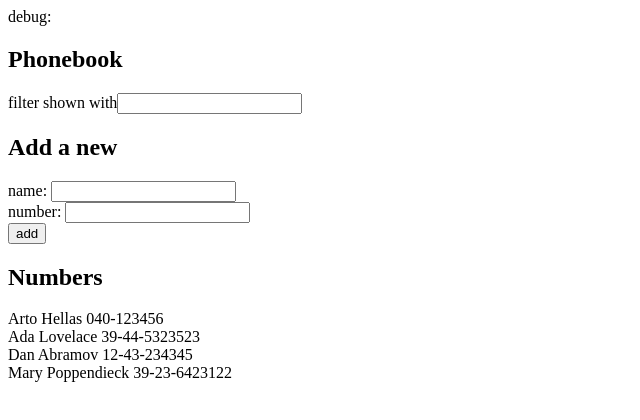
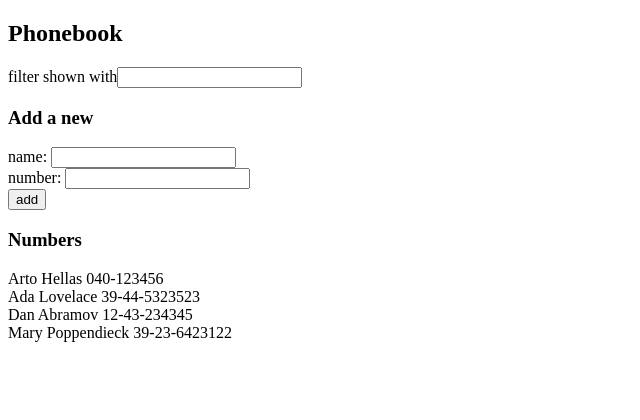
Before and after one commit to unixzilla/fullstack_exercises, a React (Create React App) app in the folder part2/phonebook/: page / in a window 1280 px wide. Shown: the top 420 px of the page, without its empty margins (0-640 px from the left). Built offline with nearby package versions, Linux system fonts and the light colour scheme.

Commit message:
finisih 2.10

```diff
--- a/part2/phonebook/src/App.js
+++ b/part2/phonebook/src/App.js
@@ -3,6 +3,39 @@ import React,{useState} from 'react'
 const Person = ({person}) => {
   return(
     <div>{person.name} {person.number}</div>
+  )
+}
+const Persons = ({personToShow})=>{
+  return (
+    <div>
+      {personToShow.map((person,i)=><Person key={i} person={person}/>)}
+    </div>
+  )
+}
+
+const Filter = ({newSearch,setSearch}) => {
+  return (
+    <div>
+        filter shown with<input value={newSearch} onChange={(event) => setSearch(event.target.value)} />
+    </div>
+  )
+}
+
+const PersonForm = ({addPerson,newName,newNumber,setNewName,setNewNumber}) => {
+
+  return (
+    <div>
+      <form onSubmit={addPerson}>
+        <div>
+          name: <input value={newName} onChange={(event)=>setNewName(event.target.value)}/>
+        </div>
+        <div>number: <input value={newNumber} onChange={(event)=>setNewNumber(event.target.value)}/></div>
+        <div>
+          <button type="submit">add</button>
+        </div>
+      </form>
+
+    </div>
   )
 }
 
@@ -33,23 +66,18 @@ const App = () => {
   }) : persons
   return (
     <div>
-      <div>debug: {newName} {newNumber}</div>
       <h2>Phonebook</h2>
-      <div>
-        filter shown with<input value={newSearch} onChange={(event) => setSearch(event.target.value)} />
-      </div>
-      <form onSubmit={addPerson}>
-        <h2>Add a new</h2>
-        <div>
-          name: <input value={newName} onChange={(event)=>setNewName(event.target.value)}/>
-        </div>
-        <div>number: <input value={newNumber} onChange={(event)=>setNewNumber(event.target.value)}/></div>
-        <div>
-          <button type="submit">add</button>
-        </div>
-      </form>
-      <h2>Numbers</h2>
-      {personToShow.map((person,i)=><Person key={i} person={person}/>)}
+      <Filter search={newSearch} setSearch={setSearch} />
+      <h3>Add a new</h3>
+      <PersonForm
+        addPerson={addPerson}
+        newName={newName}
+        newNumber={newNumber}
+        setNewName={setNewName}
+        setNewNumber={setNewNumber}
+      />
+      <h3>Numbers</h3>
+      <Persons personToShow={personToShow} />
     </div>
   )
 }
```
